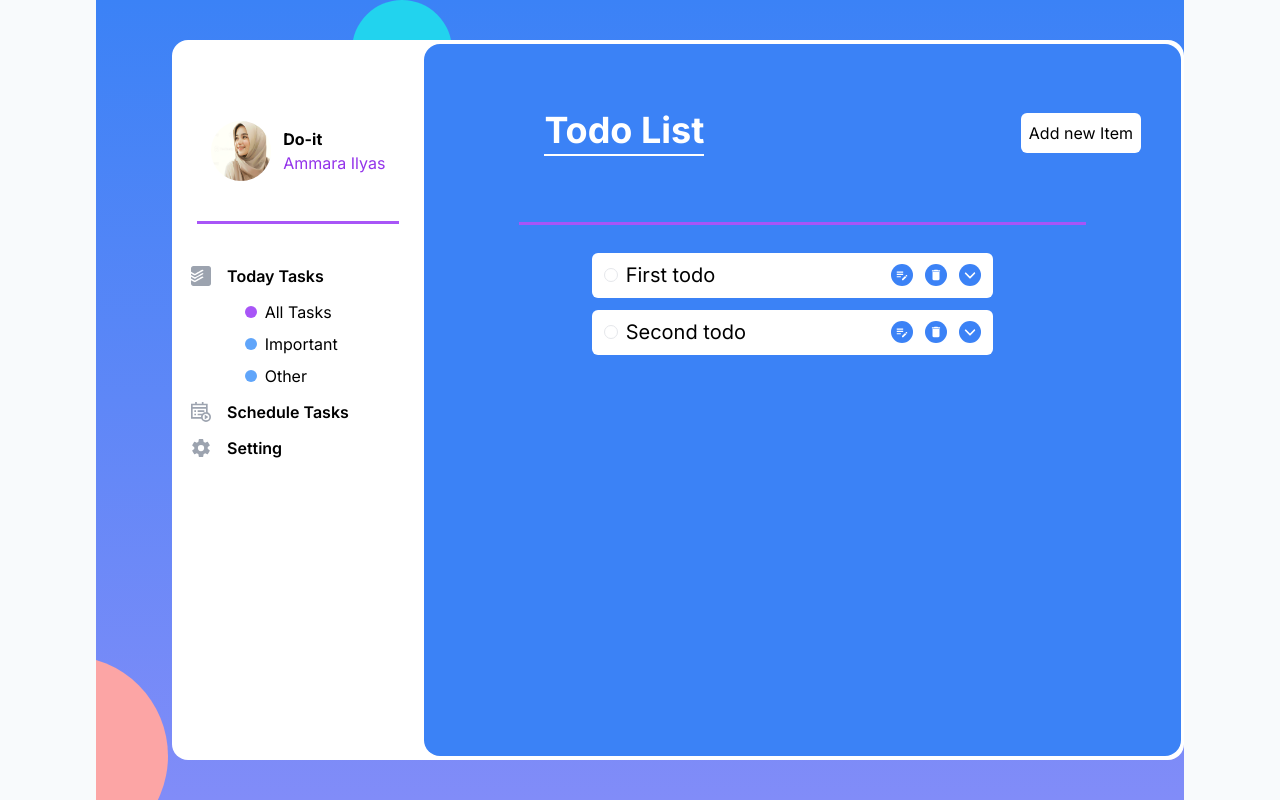
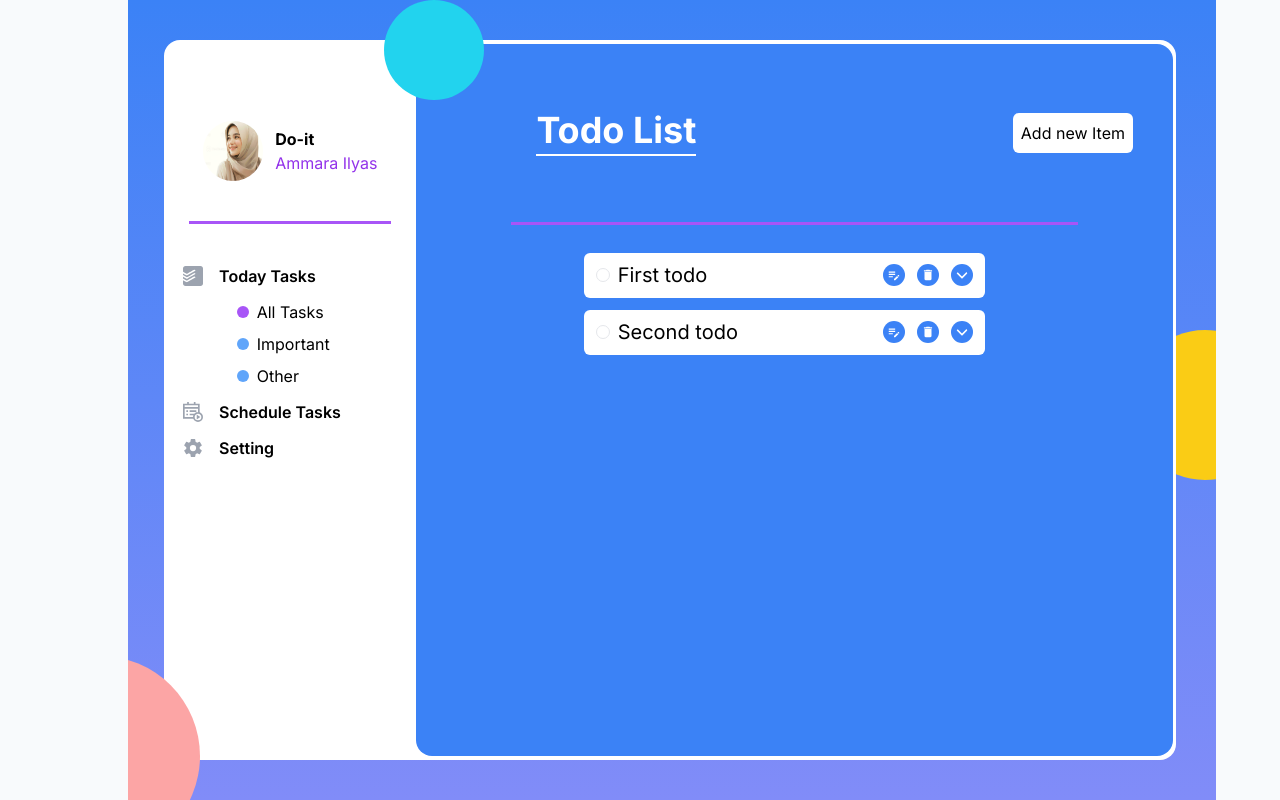
Before and after one commit to ammara-Ilyas/assign-todo-app, a Next.js app: page / in a window 1280 px wide. Built offline with nearby package versions, Linux system fonts and the light colour scheme.

Commit message:
Responsive todo app

```diff
--- a/app/components/mainComponent/Aside.tsx
+++ b/app/components/mainComponent/Aside.tsx
@@ -5,7 +5,7 @@ import SearchFilter from "./SearchFilter";
 
 const Aside = () => {
   return (
-    <div className="w-[99%] md:w-3/4 h-[99%]  border-green-900 relative  bg-blue-500 rounded-2xl ml-auto mr-[3px]">
+    <div className="w-[99%] md:w-3/4 h-[99%] relative z-20 bg-blue-500 rounded-2xl ml-auto mr-[3px]">
       <Search />
       <SearchFilter />
       <div className="w-3/4 mx-auto h-[3px] bg-purple-500"></div>
--- a/app/components/mainComponent/SecMain.tsx
+++ b/app/components/mainComponent/SecMain.tsx
@@ -10,16 +10,16 @@ const SecMain = () => {
     setIsOpen((prev) => !prev);
   };
   return (
-    <div className="w-[95%] sm:w-[85%] md:w-[95%] lg:w-[85%] relative flex  justify-center h-full mx-auto sm:ml-auto overflow-hidden bg-gradient-to-t from-indigo-400 to-blue-500 ... ">
+    <div className="w-[95%] sm:w-[85%] md:w-[95%] lg:w-[85%] relative flex  justify-center h-full mx-auto sm:mr-16 sm:ml-auto overflow-hidden bg-gradient-to-t from-indigo-400 to-blue-500 ... ">
       <div
-        className=" text-2xl absolute  top-2 z-50 left-3 items-center"
+        className=" text-2xl absolute top-1 md:hidden block left-3 z-50 items-center"
         onClick={handleOpenNav}
       >
         <HiBars3 className="text-4xl text-white md:hidden block" />
       </div>
       <div className="w-[150px] h-[150px] rounded-full z-0 bg-yellow-400 absolute bottom-[40%] -right-16 "></div>
       <div className="w-[200px] h-[200px] z-40 bg-red-300 rounded-full absolute -bottom-14 -left-32 "></div>
-      <div className="w-[100px] h-[100px]  bg-cyan-400 rounded-full absolute top-0 left-56 lg:left-64 hidden md:block "></div>
+      <div className="w-[100px] h-[100px] z-30 bg-cyan-400 rounded-full absolute top-0 left-56 lg:left-64 md:block hidden"></div>
       <Sidebar isOpen={isOpen} />
     </div>
   );
--- a/app/components/mainComponent/Sidebar.tsx
+++ b/app/components/mainComponent/Sidebar.tsx
@@ -13,9 +13,9 @@ interface SidebarType {
 }
 const Sidebar: React.FC<SidebarType> = ({ isOpen }) => {
   return (
-    <div className="w-[95%] mr-4 md:mr-0 relative sm:w-[93%] h-[90%]  mt-10  rounded-2xl bg-white flex items-center  mx-auto">
+    <div className="w-[95%] mr-4 md:mr-0 relative sm:w-[93%] h-[90%]  mt-10 lg:mr-10 rounded-2xl bg-white flex items-center  mx-auto">
       {isOpen ? (
-        <div className="block md:hidden duration-700  w-[50%] absolute left-0 top-0 h-screen z-50  bg-white">
+        <div className="block md:hidden duration-700 bg-opacity-95  w-[70%] absolute left-0 top-0 h-screen z-50  bg-white">
           <div className=" flex  gap-10 h-full w-full   mt-10  flex-col ">
             <div className=" border-b-purple-500 border-b-[3px] w-[90%] xl:w-[80%]   h-[20%] mx-auto flex justify-center gap-3 items-center">
               <Image
```
